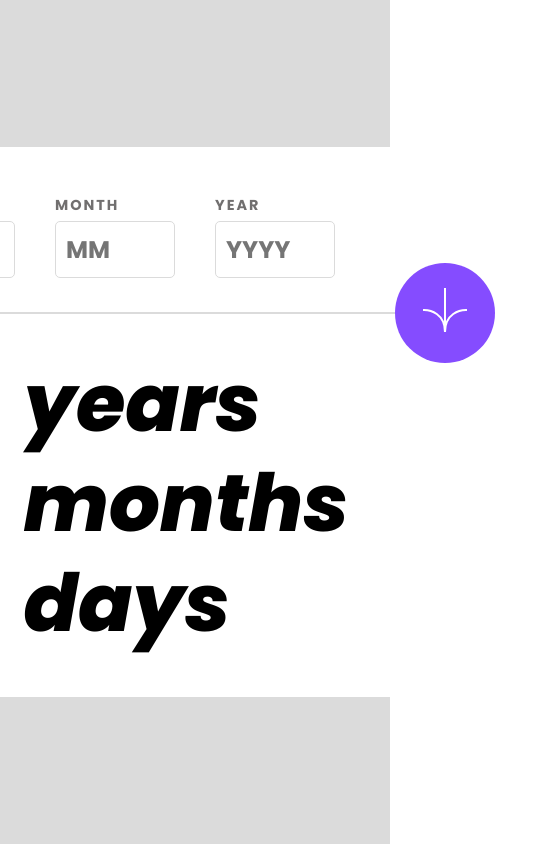
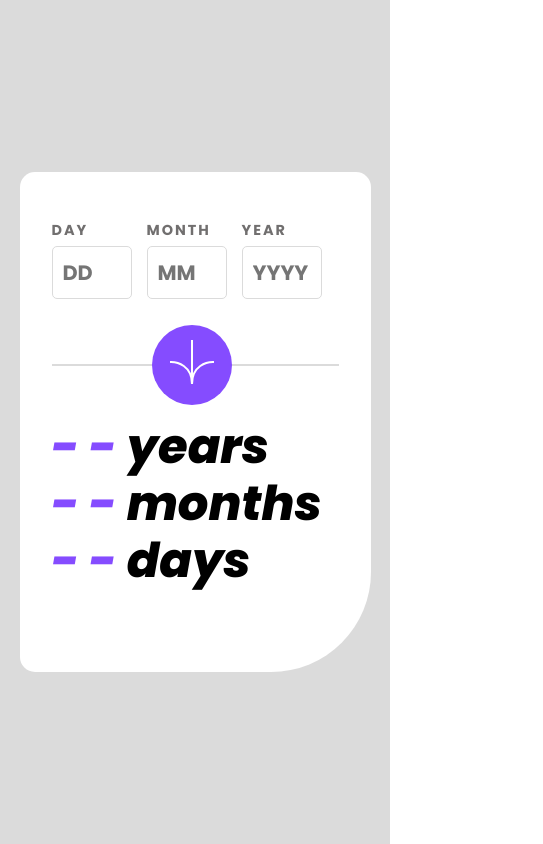
Before and after one commit to delfigica/age-calculator-react-app, a Next.js app: page / in a window 390 px wide. Shown: the whole page, 543 px wide, since content can reach past the window. Built offline with nearby package versions, Linux system fonts and the light colour scheme.

Commit message:
responsive desing

```diff
--- a/src/components/Form.js
+++ b/src/components/Form.js
@@ -101,7 +101,6 @@ export const Form = ({ setData }) => {
       } else if (
         !isValid.test(`${dataForm.month}/${dataForm.day}/${dataForm.year}`)
       ) {
-        console.log("it is a invalid day");
         if (dataForm.month > 12) {
           setErrors((prev) => {
             return {
--- a/src/styles/globals.css
+++ b/src/styles/globals.css
@@ -26,7 +26,6 @@ img {
   border-radius: 15px 15px 150px 15px;
   padding: 3em;
 }
-
 
 .form-container {
   display: flex;
@@ -92,7 +91,7 @@ img {
   color: hsl(0, 100%, 67%);
   display: block;
   font-weight: 400;
-  font-size: .8em;
+  font-size: 0.8em;
   font-style: italic;
 }
 
@@ -103,7 +102,50 @@ img {
   font-style: italic;
   margin-top: -20px;
 }
+
 .result-text-container span {
-  color:hsl(259, 100%, 65%);
+  color: hsl(259, 100%, 65%);
   margin-right: 20px;
 }
+
+@media (max-width: 600px) {
+  .card {
+    width: 90%;
+    height: 500px;
+    padding: 3em 2em;
+    border-radius: 15px 15px 100px 15px;
+  }
+
+  .input-container input {
+    width: 80px;
+    font-size: 1.3em;
+  }
+
+  .input-middle-container {
+    margin: 0 15px;
+  }
+
+  .result-text-container {
+    font-size: 3em;
+  }
+
+  .btn-submit-container {
+    margin: 60px 0;
+    position: relative;
+  }
+
+  .btn-submit-container button {
+    position: absolute;
+    left: 100px;
+    width: 80px;
+    height: 80px;
+  }
+
+  .result-text-container {
+    margin-top: -15px;
+  }
+
+  .result-text-container span {
+    margin-right: 10px;
+  }
+}
```
